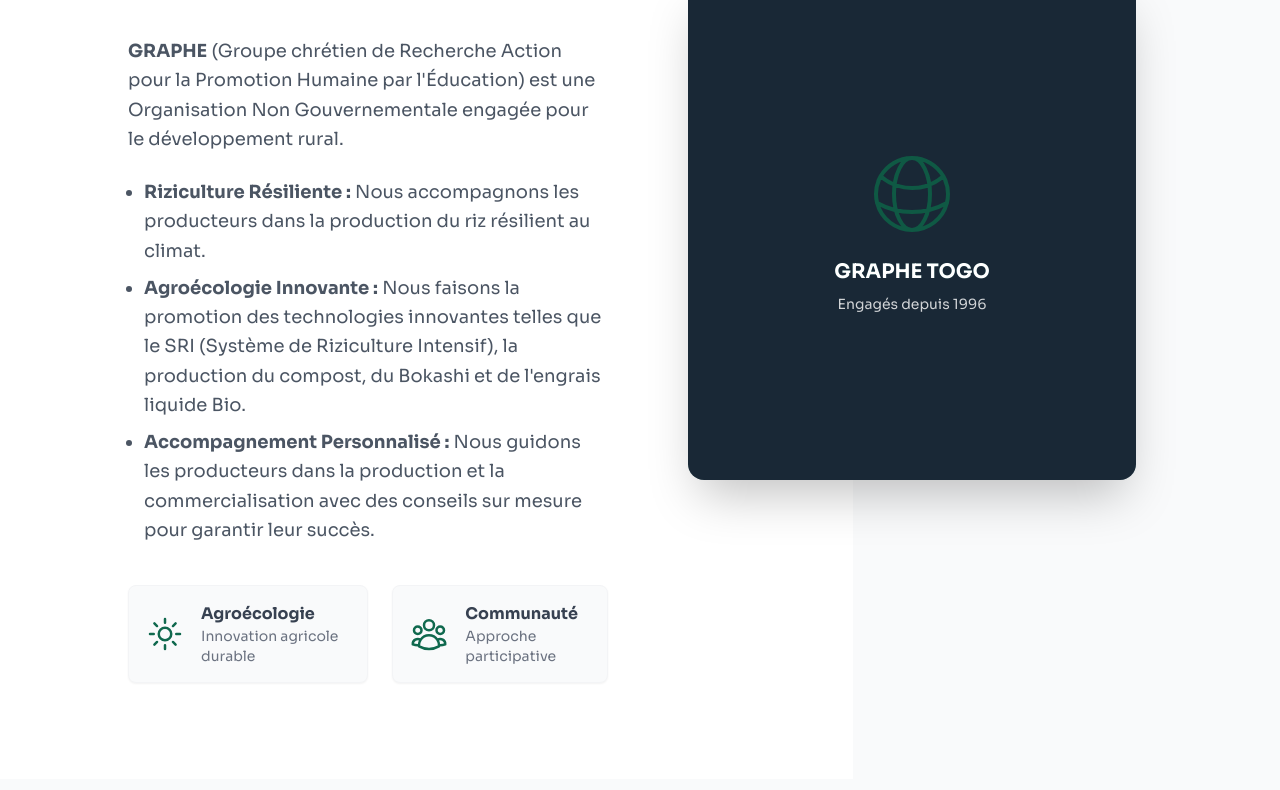
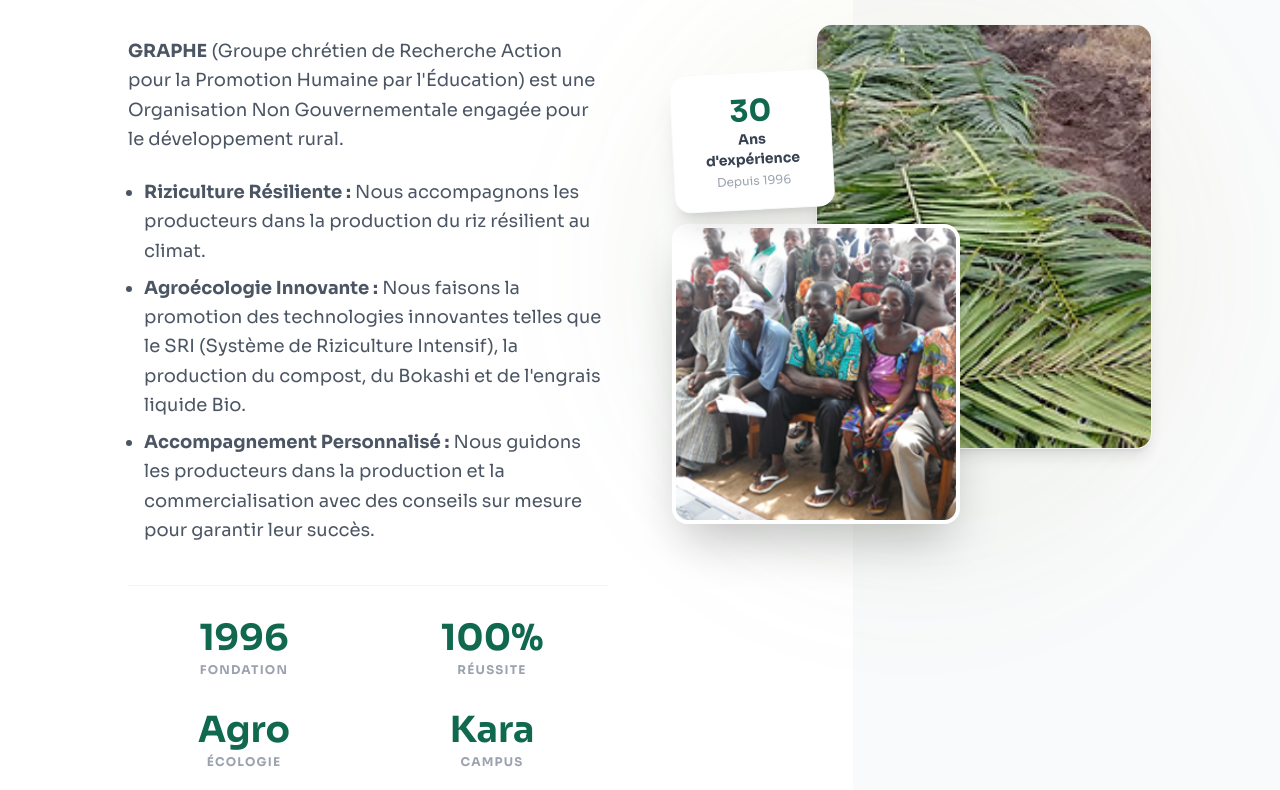
Before and after one commit to MnD3v/graphetogo, a React (Vite) app: page / in a window 1280 px wide. Shown: the part 1090-1880 px from the top of the page. Built offline with nearby package versions, Linux system fonts and the light colour scheme; no server answers; a web font is replaced by a local one.

Commit message:
deployement

```diff
--- a/src/components/About.jsx
+++ b/src/components/About.jsx
@@ -29,47 +29,57 @@
                             </ul>
                         </div>
 
-                        <div className="mt-10 flex gap-6">
-                            <div className="flex items-center gap-4 p-4 bg-gray-50 rounded-lg border border-gray-100 shadow-sm">
-                                <div className="text-primary">
-                                    <svg xmlns="http://www.w3.org/2000/svg" fill="none" viewBox="0 0 24 24" strokeWidth={1.5} stroke="currentColor" className="w-10 h-10">
-                                        <path strokeLinecap="round" strokeLinejoin="round" d="M12 3v2.25m6.364.386-1.591 1.591M21 12h-2.25m-.386 6.364-1.591-1.591M12 18.75V21m-4.773-4.227-1.591 1.591M5.25 12H3m4.227-4.773L5.636 5.636M15.75 12a3.75 3.75 0 1 1-7.5 0 3.75 3.75 0 0 1 7.5 0Z" />
-                                    </svg>
-                                </div>
-                                <div>
-                                    <div className="font-heading font-bold text-text">Agroécologie</div>
-                                    <div className="text-sm text-gray-500">Innovation agricole durable</div>
-                                </div>
+                        <div className="mt-10 grid grid-cols-2 gap-y-8 gap-x-4 pt-8 border-t border-gray-100">
+                            <div className="text-center">
+                                <h3 className="font-heading font-bold text-3xl md:text-4xl text-primary">1996</h3>
+                                <p className="text-xs font-bold text-gray-400 uppercase tracking-widest mt-1">Fondation</p>
                             </div>
-                            <div className="flex items-center gap-4 p-4 bg-gray-50 rounded-lg border border-gray-100 shadow-sm">
-                                <div className="text-primary">
-                                    <svg xmlns="http://www.w3.org/2000/svg" fill="none" viewBox="0 0 24 24" strokeWidth={1.5} stroke="currentColor" className="w-10 h-10">
-                                        <path strokeLinecap="round" strokeLinejoin="round" d="M18 18.72a9.094 9.094 0 0 0 3.741-.479 3 3 0 0 0-4.682-2.72m.94 3.198.001.031c0 .225-.012.447-.037.666A11.944 11.944 0 0 1 12 21c-2.17 0-4.207-.576-5.963-1.584A6.062 6.062 0 0 1 6 18.719m12 0a5.971 5.971 0 0 0-.941-3.197m0 0A5.995 5.995 0 0 0 12 12.75a5.995 5.995 0 0 0-5.058 2.772m0 0a3 3 0 0 0-4.681 2.72 8.986 8.986 0 0 0 3.74.477m.94-3.197a5.971 5.971 0 0 0-.94 3.197M15 6.75a3 3 0 1 1-6 0 3 3 0 0 1 6 0Zm6 3a2.25 2.25 0 1 1-4.5 0 2.25 2.25 0 0 1 4.5 0Zm-13.5 0a2.25 2.25 0 1 1-4.5 0 2.25 2.25 0 0 1 4.5 0Z" />
-                                    </svg>
-                                </div>
-                                <div>
-                                    <div className="font-heading font-bold text-text">Communauté</div>
-                                    <div className="text-sm text-gray-500">Approche participative</div>
-                                </div>
+                            <div className="text-center">
+                                <h3 className="font-heading font-bold text-3xl md:text-4xl text-primary">100%</h3>
+                                <p className="text-xs font-bold text-gray-400 uppercase tracking-widest mt-1">Réussite</p>
+                            </div>
+                            <div className="text-center">
+                                <h3 className="font-heading font-bold text-3xl md:text-4xl text-primary">Agro</h3>
+                                <p className="text-xs font-bold text-gray-400 uppercase tracking-widest mt-1">Écologie</p>
+                            </div>
+                            <div className="text-center">
+                                <h3 className="font-heading font-bold text-3xl md:text-4xl text-primary">Kara</h3>
+                                <p className="text-xs font-bold text-gray-400 uppercase tracking-widest mt-1">Campus</p>
                             </div>
                         </div>
                     </div>
 
                     {/* Image Placeholder Section - Since we don't have the specific pastor image anymore, this stays abstract or we could put a nature image */}
-                    <div className="flex-1 w-full lg:w-1/2 order-1 lg:order-2 flex justify-center">
-                        <div className="relative w-full max-w-md h-[500px] bg-gray-200 rounded-2xl overflow-hidden shadow-2xl">
-                            <div className="absolute inset-0 bg-primary/20 mix-blend-overlay"></div>
-                            {/* Placeholder for About Image - could be fields or team */}
-                            <div className="w-full h-full flex items-center justify-center bg-secondary text-white p-10 text-center">
-                                <div>
-                                    <span className="mb-4 block text-primary/80">
-                                        <svg xmlns="http://www.w3.org/2000/svg" fill="none" viewBox="0 0 24 24" strokeWidth={1} stroke="currentColor" className="w-24 h-24 mx-auto">
-                                            <path strokeLinecap="round" strokeLinejoin="round" d="M12 21a9.004 9.004 0 0 0 8.716-6.747M12 21a9.004 9.004 0 0 1-8.716-6.747M12 21c2.485 0 4.5-4.03 4.5-9S14.485 3 12 3m0 18c-2.485 0-4.5-4.03-4.5-9S9.515 3 12 3m0 0a8.997 8.997 0 0 1 7.843 4.582M12 3a8.997 8.997 0 0 0-7.843 4.582m15.686 0A11.953 11.953 0 0 1 12 10.5c-2.998 0-5.74-1.1-7.843-2.918m15.686 0A8.959 8.959 0 0 1 21 12c0 .778-.099 1.533-.284 2.253m0 0A17.919 17.919 0 0 1 12 16.5c-3.162 0-6.133-.815-8.716-2.247m0 0A9.015 9.015 0 0 1 3 12c0-1.605.42-3.113 1.157-4.418" />
-                                        </svg>
-                                    </span>
-                                    <p className="font-heading font-bold text-xl">GRAPHE TOGO</p>
-                                    <p className="font-body text-sm opacity-80 mt-2">Engagés depuis 1996</p>
-                                </div>
+                    {/* Images Composition */}
+                    <div className="flex-1 w-full lg:w-1/2 order-1 lg:order-2 relative">
+                        <div className="relative w-full max-w-lg mx-auto h-[400px] lg:h-[500px]">
+                            {/* Decorative Background Blob */}
+                            <div className="absolute top-1/2 left-1/2 -translate-x-1/2 -translate-y-1/2 w-[120%] h-[120%] bg-gradient-to-tr from-primary/5 to-accent/5 rounded-full blur-3xl -z-10"></div>
+
+                            {/* Main Image (Back) */}
+                            <div className="absolute top-0 right-0 w-[70%] h-[85%] rounded-2xl overflow-hidden shadow-lg border border-gray-100/50">
+                                <img
+                                    src="/images/galerie/galerie-1.jpg"
+                                    alt="Formation au champ"
+                                    className="w-full h-full object-cover hover:scale-105 transition-transform duration-700"
+                                />
+                                <div className="absolute inset-0 bg-primary/10 mix-blend-multiply"></div>
+                            </div>
+
+                            {/* Secondary Image (Front - Overlapping) */}
+                            <div className="absolute bottom-0 left-0 w-[60%] h-[60%] rounded-2xl overflow-hidden shadow-2xl border-4 border-white transform hover:-translate-y-2 transition-transform duration-500">
+                                <img
+                                    src="/images/galerie/galerie-3.png"
+                                    alt="Rencontre communautaire"
+                                    className="w-full h-full object-cover"
+                                />
+                            </div>
+
+                            {/* Experience Badge */}
+                            <div className="absolute top-12 left-4 md:left-0 bg-white p-5 rounded-2xl shadow-xl max-w-[160px] border border-gray-50 transform -rotate-3 hover:rotate-0 transition-transform duration-300">
+                                <p className="font-heading font-bold text-primary text-3xl text-center">30</p>
+                                <p className="font-heading font-bold text-text text-sm text-center">Ans d'expérience</p>
+                                <p className="text-xs text-center text-gray-400 mt-1">Depuis 1996</p>
                             </div>
                         </div>
                     </div>
--- a/src/components/Hero.jsx
+++ b/src/components/Hero.jsx
@@ -31,7 +31,7 @@
           </a>
           <a
             href="#contact" // or a products link if available
-            className="w-full sm:w-auto px-8 py-3 bg-accent text-primary-900 font-heading font-bold uppercase tracking-wider text-sm hover:bg-yellow-500 transition-all duration-300 rounded shadow-md flex items-center gap-2 justify-center"
+            className="w-full sm:w-auto px-8 py-3 bg-primary text-white font-heading font-bold uppercase tracking-wider text-sm hover:bg-primary/80 transition-all duration-300 rounded shadow-md flex items-center gap-2 justify-center"
           >
             Nos Produits <span className="text-lg">→</span>
           </a>
--- a/src/pages/Home.jsx
+++ b/src/pages/Home.jsx
@@ -17,7 +17,7 @@
             <About />
             <Services />
             <Projects />
-            <Gallery limit={6} />
+            <Gallery limit={3} />
             <Shop />
             <LatestArticles />
             <Contact />
```
Also changed, not shown: src/components/Gallery.jsx (+12 -9 lines).
